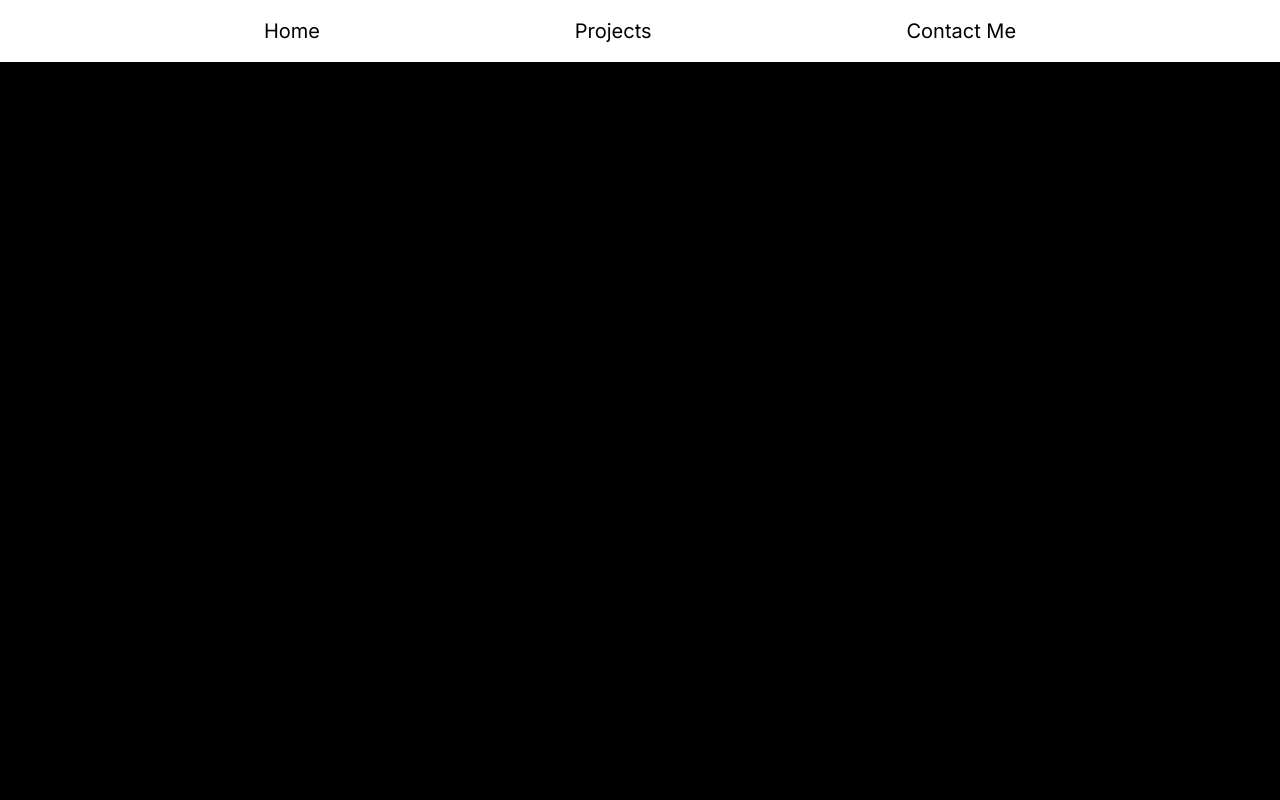
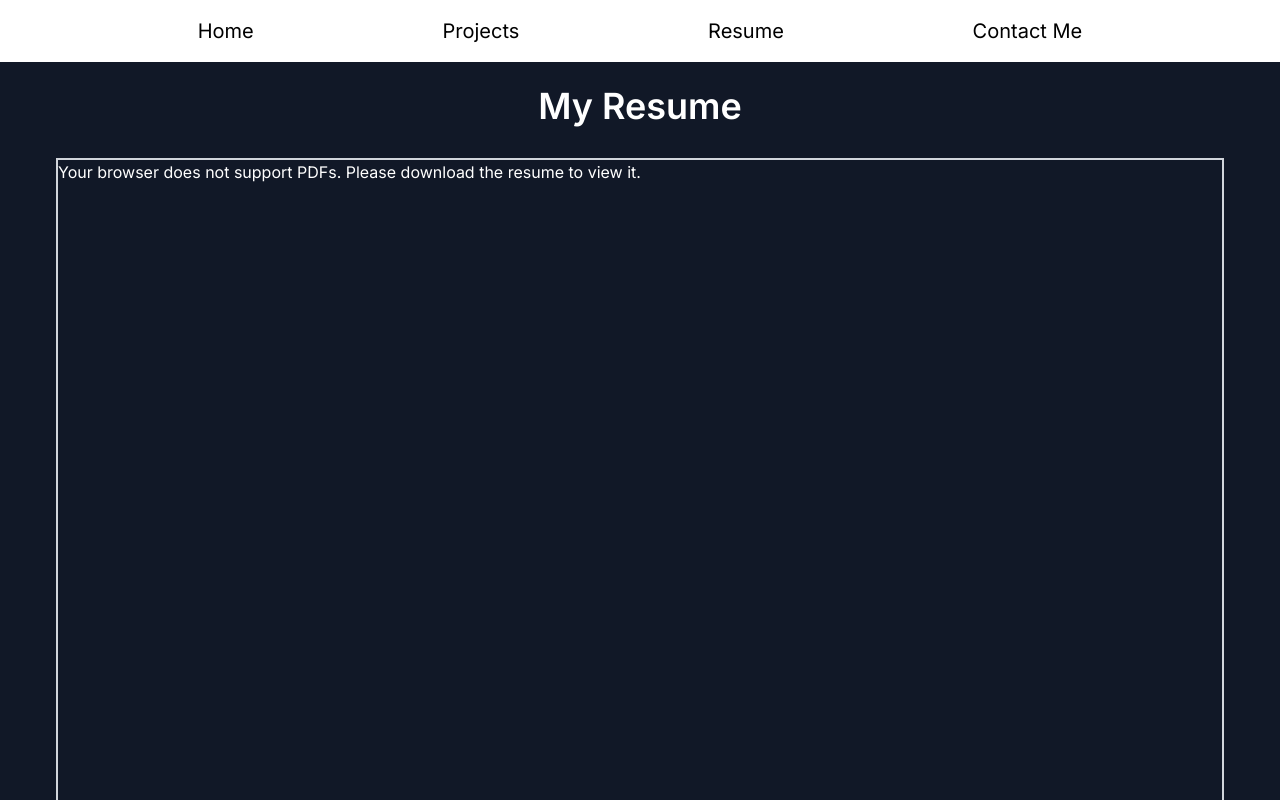
Before and after one commit to ParagGhatage/Portfolio, a Next.js app: page /resume in a window 1280 px wide. Before the commit this address had no page. Shown: the top 800 px of the page. Built offline with nearby package versions, Linux system fonts and the light colour scheme.

Commit message:
added my resume to the website

```diff
--- /dev/null
+++ b/src/app/resume/page.tsx
@@ -0,0 +1,30 @@
+import React from 'react';
+
+const ResumePage = () => {
+  return (
+    <div className="min-h-screen bg-gray-900 text-white p-6">
+      <div className="container mx-auto">
+        <header className="text-center mb-8">
+          <h1 className="text-4xl font-semibold">My Resume</h1>
+        </header>
+
+        <div className="flex justify-center items-center">
+          {/* PDF Viewer */}
+          <object
+            data="/parag_ghatage_resume.pdf"
+            type="application/pdf"
+            width="100%"
+            height="800px"
+            className="border-2 border-gray-300 rounded-lg"
+          >
+            <p>Your browser does not support PDFs. Please download the resume to view it.</p>
+          </object>
+        </div>
+
+
+      </div>
+    </div>
+  );
+};
+
+export default ResumePage;
--- a/src/components/Navbar.tsx
+++ b/src/components/Navbar.tsx
@@ -42,6 +42,12 @@ export function Navbar({ className }: { className?: string }) {
         </MenuItem>
         </Link>
 
+        <Link href={"/resume"}>
+        <MenuItem setActive={setActive} active={active} item="Resume">
+
+          </MenuItem>
+        </Link>
+
         <Link href={"/contact-me"}>
         <MenuItem setActive={setActive} active={active} item="Contact Me">
 
```
Also changed, not shown: 1 other file (tests, documents, lock files or other folders).
